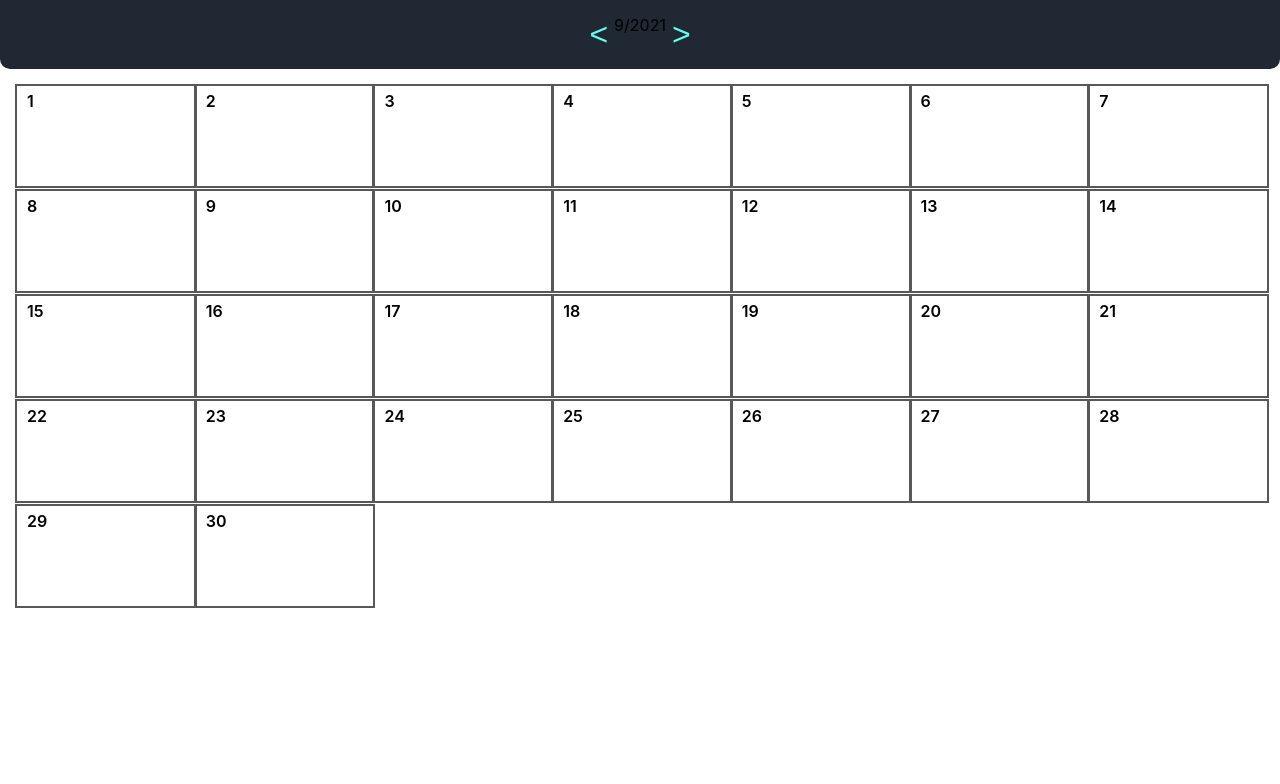
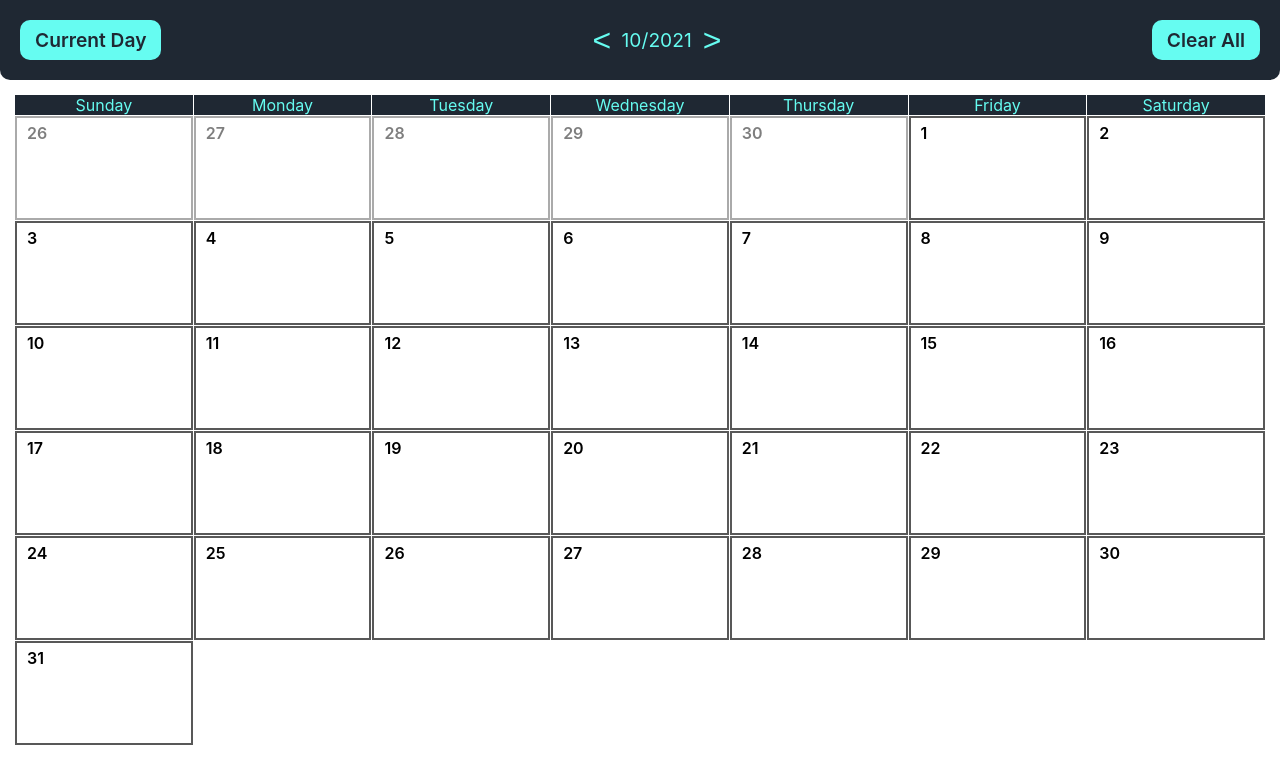
Before and after one commit to LeoRebelatto/calendarApp, a React (Create React App) app: page / in a window 1280 px wide. Shown: the top 784 px of the page. Built offline with nearby package versions, Linux system fonts and the light colour scheme.

Commit message:
att reminder and month components

```diff
--- a/package.json
+++ b/package.json
@@ -16,10 +16,12 @@
     "@types/react": "^17.0.33",
     "@types/react-dom": "^17.0.10",
     "@types/react-redux": "^7.1.20",
+    "@types/react-router-dom": "^5.3.2",
     "date-fns": "^2.25.0",
     "react": "^17.0.2",
     "react-dom": "^17.0.2",
     "react-redux": "^7.2.6",
+    "react-router-dom": "^5.3.0",
     "react-scripts": "4.0.3",
     "sass": "^1.43.4",
     "typescript": "^4.4.4",
--- a/src/App.scss
+++ b/src/App.scss
@@ -1,14 +1,50 @@
 .header{
   display: flex;
-  justify-content: center;
+  justify-content: space-between;
+  align-items: center;
   background-color: var(--color-primary);
   padding: 15px;
   border-radius: 0 0 10px 10px;
+  .navigation{
+    display: flex;
+    align-items: center;
     button{
       background-color: transparent;
       border: none;
       font-size: 2rem;
       color: var(--color-seccondary);
       cursor: pointer;
+      width: 30px;
+      height: 30px;
+      margin: 5px;
+      display: flex;
+      align-items: center;
+    }
+    button:hover{
+      background-color: var(--color-seccondary);
+      border: none;
+      font-size: 2rem;
+      border-radius: 50%;
+      color: var(--color-primary);
+      transform: scale(1.2);
+      transition: 200ms;
+    }
+    span{
+      color: var(--color-seccondary);
+      font-size: 1.2rem;
     }
   }
+  .option{
+      background-color: var(--color-seccondary);
+      font-size: 1.2rem;
+      font-weight: 600;
+      color: var(--color-primary);
+      cursor: pointer;
+      padding: 5px 15px;
+      border-radius: 10px;
+      height: 30px;
+      margin: 5px;
+      display: flex;
+      align-items: center;
+  }
+}
--- a/src/App.tsx
+++ b/src/App.tsx
@@ -2,24 +2,84 @@ import { useSelector } from "react-redux";
 import "./App.scss";
 import { Month } from "./components/month-component/month-component";
 
-import { decrement, increment } from "./redux/date-slice";
+import {
+  decrement,
+  increment,
+  incrementYear,
+  decrementYear,
+  setMonth,
+  setYear
+} from "./redux/date-slice";
 import { useAppDispatch } from "./redux/hooks";
 import { RootState } from "./redux/store";
+import { BrowserRouter as Router, Switch, Route, useHistory } from "react-router-dom";
+import { Year } from "./components/year-component/year-component";
 
 function App() {
   const currentDate = useSelector((state: RootState) => state.data);
   const dispatch = useAppDispatch();
+  let history = useHistory();
+
+  function clearAll() {
+    localStorage.clear();
+    window.location.reload();
+  }
+
+  function goToYear(){
+    history.push("/year");
+  }
+
+  function currentDay(){
+    let actualMonth= new Date().getMonth() + 1;
+    let actualYear= new Date().getFullYear();
+    dispatch(setYear(actualYear));
+    dispatch(setMonth(actualMonth));
+  }
 
   return (
     <>
+      <Router>
         <div className="header">
+          <div className="option" onClick={currentDay}>Current Day</div>
+          <Switch>
+            <Route exact path="/">
+                <div className="navigation">
                   <button onClick={() => dispatch(decrement())}>&lt;</button>
-        <span>
+                  <span
+                    onClick={goToYear}
+                  >
                     {currentDate.month}/{currentDate.year}
                   </span>
                   <button onClick={() => dispatch(increment())}>&gt;</button>
                 </div>
-      <Month month={currentDate.month} year={currentDate.year} />
+            </Route>
+            <Route path="/year">
+                <div className="navigation">
+                  <button onClick={() => dispatch(decrementYear())}>
+                    &lt;
+                  </button>
+                  <span>{currentDate.year}</span>
+                  <button onClick={() => dispatch(incrementYear())}>
+                    &gt;
+                  </button>
+                </div>
+            </Route>
+          </Switch>
+
+          <div onClick={clearAll} className="option">
+            Clear All
+          </div>
+        </div>
+
+        <Switch>
+          <Route exact path="/">
+            <Month />
+          </Route>
+          <Route path="/year">
+            <Year />
+          </Route>
+        </Switch>
+      </Router>
     </>
   );
 }
--- a/src/_interfaces/reminder.interface.ts
+++ b/src/_interfaces/reminder.interface.ts
@@ -3,6 +3,5 @@ export interface Reminder{
     date: string,
     name: string,
     color: string,
-    description: string,
-    time:string
+    time:Date
   }
--- a/src/components/month-component/month-component.scss
+++ b/src/components/month-component/month-component.scss
@@ -6,18 +6,36 @@
     display: grid;
     grid-template-columns: repeat(7, 1fr);
     gap: 1px 1px;
-    .day {
+    .week-day {
+      background-color: var(--color-primary);
+      color: var(--color-seccondary);
+      text-align: center;
+    }
+    .prev-day {
       height: 100px;
-      width: 100%;
       border: 2px solid var(--color-medium);
-      .day-header{
+      opacity: 0.5;
+      .day-header {
         display: flex;
         justify-content: space-between;
         padding: 5px 10px;
-          span{
+        span {
           font-weight: 600;
         }
-          button{
+      }
+    }
+    .day {
+      height: 100px;
+      min-width: 100px;
+      border: 2px solid var(--color-medium);
+      .day-header {
+        display: flex;
+        justify-content: space-between;
+        padding: 5px 10px;
+        span {
+          font-weight: 600;
+        }
+        button {
           border: 1px solid var(--color-primary);
           color: var(--color-primary);
           font-weight: 700;
@@ -25,7 +43,8 @@
           cursor: pointer;
           border-radius: 50%;
           visibility: hidden;
-          }button:hover{
+        }
+        button:hover {
           background-color: var(--color-primary) !important;
           color: white !important;
         }
@@ -35,20 +54,26 @@
         flex-direction: column;
         align-items: center;
         justify-content: center;
-        padding: 5px;
+        overflow: hidden;
         .reminder {
+          width: 90%;
           padding: 5px;
           border-radius: 10px;
+          cursor: pointer;
+        }
+        .reminder:hover {
+          opacity: 0.9;
+          transform: scale(1.05);
+          transition: 200ms;
         }
       }
     }
-    .day:hover{
-      .day-header{
-        button{
+    .day:hover {
+      .day-header {
+        button {
           visibility: visible;
         }
       }
-
     }
   }
 }
--- a/src/components/month-component/month-component.tsx
+++ b/src/components/month-component/month-component.tsx
@@ -10,23 +10,34 @@ interface Day {
   reminders: Reminder[];
 }
 
-interface ComponentProps {
-  month: number;
-  year: number;
-}
-
-export function Month(props: ComponentProps) {
+export function Month() {
   const currentDate = useSelector((state: RootState) => state.data);
   const [showModal, setShowModal] = useState(false);
   const [daySelected, setDaySelected] = useState<any>();
+  const [typeDialog, setTypeDialog] = useState<string>("");
+  const [reminderToEdit, setReminderToEdit] = useState<Reminder>();
   var totalDays: Day[] = [];
-  const date = new Date(props.year, props.month, 0);
+  var prevDays: Day[] = [];
+  //var nextDays: Day[] = [];
+  const date = new Date(currentDate.year, currentDate.month, 0);
 
   getDays();
-  //addNewReminder()
+  getPrevMonthDays();
+  //getNextMonthDays();
 
-  function showAddReminder(id: any) {
-    setDaySelected(id);
+  //Open dialog in new reminder mode
+  function showAddReminder(day: any) {
+    setTypeDialog("new");
+    setReminderToEdit({ name: "", date: "", color: "", time: new Date("2014-08-18T00:00:00") , id: "" });
+    setDaySelected(day);
+    setShowModal((prev) => !prev);
+  }
+
+  //Open dialog in edit mode
+  function showEditReminder(reminder: Reminder, day: any) {
+    setTypeDialog("edit");
+    setReminderToEdit(reminder);
+    setDaySelected(day);
     setShowModal((prev) => !prev);
   }
 
@@ -42,22 +53,50 @@ export function Month(props: ComponentProps) {
     getReminders();
   }
 
+  //Array for prev Month days in the calendar
+  function getPrevMonthDays() {
+    let dateStart = new Date(currentDate.year, currentDate.month - 1, 0);
+    let prevMonthLastDay = new Date(
+      currentDate.year,
+      currentDate.month + 1,
+      0
+    ).getDate();
+    let startsOn = dateStart.getDay();
+    for (let i = startsOn; i >= 0; i--) {
+      prevDays.push({
+        id: prevMonthLastDay - i,
+        reminders: [],
+      });
+    }
+  }
+
+  // //Array for next Month days in the calendar
+  // function getNextMonthDays() {
+
+  //   console.log(nextStartsOn)
+  //   for (let i = 0; i <= nextStartsOn ; i++) {
+  //     nextDays.push({
+  //       id: i + 1,
+  //       reminders:[]
+  //     });
+  //   }
+  // }
+
   function allStorage() {
+    var values = [],
+      keys = Object.keys(localStorage),
+      i = keys.length;
 
-    var values = [],
-        keys = Object.keys(localStorage),
-        i = keys.length;
-
-    while ( i-- ) {
-        values.push( localStorage.getItem(keys[i]) );
+    while (i--) {
+      values.push(localStorage.getItem(keys[i]));
     }
 
     return values;
-}
+  }
 
   function getReminders() {
     let allReminders = allStorage();
-    allReminders.map((el: any)=>{
+    allReminders.map((el: any) => {
       totalDays.map((res, i) => {
         let date = new Date(
           currentDate.year,
@@ -65,18 +104,50 @@ export function Month(props: ComponentProps) {
           res.id
         ).toString();
         let obj: any | null = JSON.parse(el);
-        if(obj?.date === date){
+        if (obj?.date === date) {
           let teste: Reminder = obj;
-          totalDays[i].reminders.push(teste)
+          totalDays[i].reminders.push(teste);
         }
       });
-    })
+    });
+    sortReminders();
+  }
+
+  function sortReminders() {
+    totalDays.map((res) => {
+      res.reminders.sort(function (a, b) {
+        if (a.time > b.time) {
+          return 1;
+        }
+        if (a.time < b.time) {
+          return -1;
+        }
+        // a must be equal to b
+        return 0;
+      });
+    });
   }
 
   return (
     <>
       <div className="content-month">
         <div className="grid-month">
+          <span className="week-day">Sunday</span>
+          <span className="week-day">Monday</span>
+          <span className="week-day">Tuesday</span>
+          <span className="week-day">Wednesday</span>
+          <span className="week-day">Thursday</span>
+          <span className="week-day">Friday</span>
+          <span className="week-day">Saturday</span>
+          {prevDays.map((prev) => {
+            return (
+              <div className="prev-day" key={prev.id}>
+                <div className="day-header">
+                  <span>{prev.id}</span>
+                </div>
+              </div>
+            );
+          })}
           {totalDays.map((res) => {
             return (
               <div className="day" key={res.id}>
@@ -91,8 +162,10 @@ export function Month(props: ComponentProps) {
                         key={i}
                         className="reminder"
                         style={{ backgroundColor: el.color }}
+                        onClick={() => showEditReminder(el, res.id)}
                       >
-                        {el.name}
+                        {`${new Date(el.time).getHours()}:${new Date(el.time).getMinutes()} `} -
+                        {` ${el.name}`}
                       </div>
                     );
                   })}
@@ -100,10 +173,21 @@ export function Month(props: ComponentProps) {
               </div>
             );
           })}
+          {/* {nextDays.map((next) => {
+            return (
+              <div className="prev-day" key={next.id}>
+                <div className="day-header">
+                  <span>{next.id}</span>
+                </div>
+              </div>
+            );
+          })} */}
         </div>
       </div>
       {showModal && (
         <AddReminder
+          reminderToEdit={reminderToEdit}
+          type={typeDialog}
           showModal={showModal}
           setShowModal={setShowModal}
           day={daySelected}
--- /dev/null
+++ b/src/components/year-component/year-component.scss
@@ -0,0 +1,24 @@
+.content-year {
+    max-width: 100%;
+    max-height: 100%;
+  .grid-year {
+    padding: 15px;
+    display: grid;
+    grid-template-columns: repeat(3, 1fr);
+    gap: 15px;
+    .month{
+        border: 2px solid var(--color-medium);
+        color: var(--color-medium);;
+        height: 100px;
+        font-size: 2rem;
+        font-weight: 600;
+        display: flex;
+        align-items: center;
+        justify-content: center;
+        cursor: pointer;
+    }.month:hover{
+      background-color: var(--color-primary);
+      color: var(--color-seccondary);;
+  }
+  }
+}
--- /dev/null
+++ b/src/components/year-component/year-component.tsx
@@ -0,0 +1,41 @@
+import { useAppDispatch } from "../../redux/hooks";
+import "./year-component.scss";
+
+import { setMonth } from "../../redux/date-slice";
+
+export function Year() {
+  const dispatch = useAppDispatch();
+  const year: string[] = [
+    "January",
+    "February",
+    "March",
+    "April",
+    "May",
+    "June",
+    "July",
+    "August",
+    "September",
+    "October",
+    "November",
+    "December",
+  ];
+
+  function setCurrentMonth(month: number) {
+    dispatch(setMonth(month));
+    window.location.href = "/month";
+  }
+
+  return (
+    <div className="content-year">
+      <div className="grid-year">
+        {year.map((el, i) => {
+          return (
+            <div onClick={() => setCurrentMonth(12)} className="month" key={i}>
+              {el}
+            </div>
+          );
+        })}
+      </div>
+    </div>
+  );
+}
--- a/src/index.tsx
+++ b/src/index.tsx
@@ -5,8 +5,6 @@ import "./_themes/variables.scss";
 import App from "./App";
 import reportWebVitals from "./reportWebVitals";
 import { Provider } from "react-redux";
-import { createStore } from "redux";
-import dateSlice from "./redux/date-slice";
 import {store} from './redux/store'
 
 ReactDOM.render(
--- a/src/redux/date-slice.ts
+++ b/src/redux/date-slice.ts
@@ -1,33 +1,45 @@
-import { createSlice } from '@reduxjs/toolkit'
+import { createSlice, PayloadAction } from "@reduxjs/toolkit";
 
 // Define a type for the slice state
 interface DateState {
-  month: number,
-  year: number
+  month: number;
+  year: number;
 }
 
 // Define the initial state using that type
 const initialState: DateState = {
-  month: new Date().getMonth(),
-  year: new Date().getFullYear()
-}
+  month: new Date().getMonth() + 1,
+  year: new Date().getFullYear(),
+};
 
 export const dateSlice = createSlice({
-  name: 'date',
+  name: "date",
   // `createSlice` will infer the state type from the `initialState` argument
   initialState,
   reducers: {
     increment: (state) => {
-        state.year = state.month===12 ? state.year + 1 : state.year;
-        state.month = state.month===12 ? 1 : state.month + 1;
+      state.year = state.month === 12 ? state.year + 1 : state.year;
+      state.month = state.month === 12 ? 1 : state.month + 1;
     },
     decrement: (state) => {
-        state.year = state.month===1 ? state.year - 1 : state.year;
-        state.month = state.month===1 ? 12 : state.month - 1;
+      state.year = state.month === 1 ? state.year - 1 : state.year;
+      state.month = state.month === 1 ? 12 : state.month - 1;
+    },
+    incrementYear: (state) => {
+      state.year += 1;
+    },
+    decrementYear: (state) => {
+      state.year -= 1;
+    },
+    setMonth: (state, action: PayloadAction<number>) => {
+      state.month = action.payload;
+    },
+    setYear: (state, action: PayloadAction<number>) => {
+      state.year = action.payload;
     },
   },
-})
+});
 
-export const { increment, decrement } = dateSlice.actions
+export const { increment, decrement, incrementYear, decrementYear, setMonth, setYear } = dateSlice.actions;
 
-export default dateSlice.reducer
+export default dateSlice.reducer;
```
Also changed, not shown: src/components/add-reminder-component/add-reminder-component.scss (+9 -1 lines), src/components/add-reminder-component/add-reminder-component.tsx (+42 -22 lines), src/assets/delete.svg (added), 1 other file (tests, documents, lock files or other folders). Lines whose indentation alone changed are shown as unchanged.
